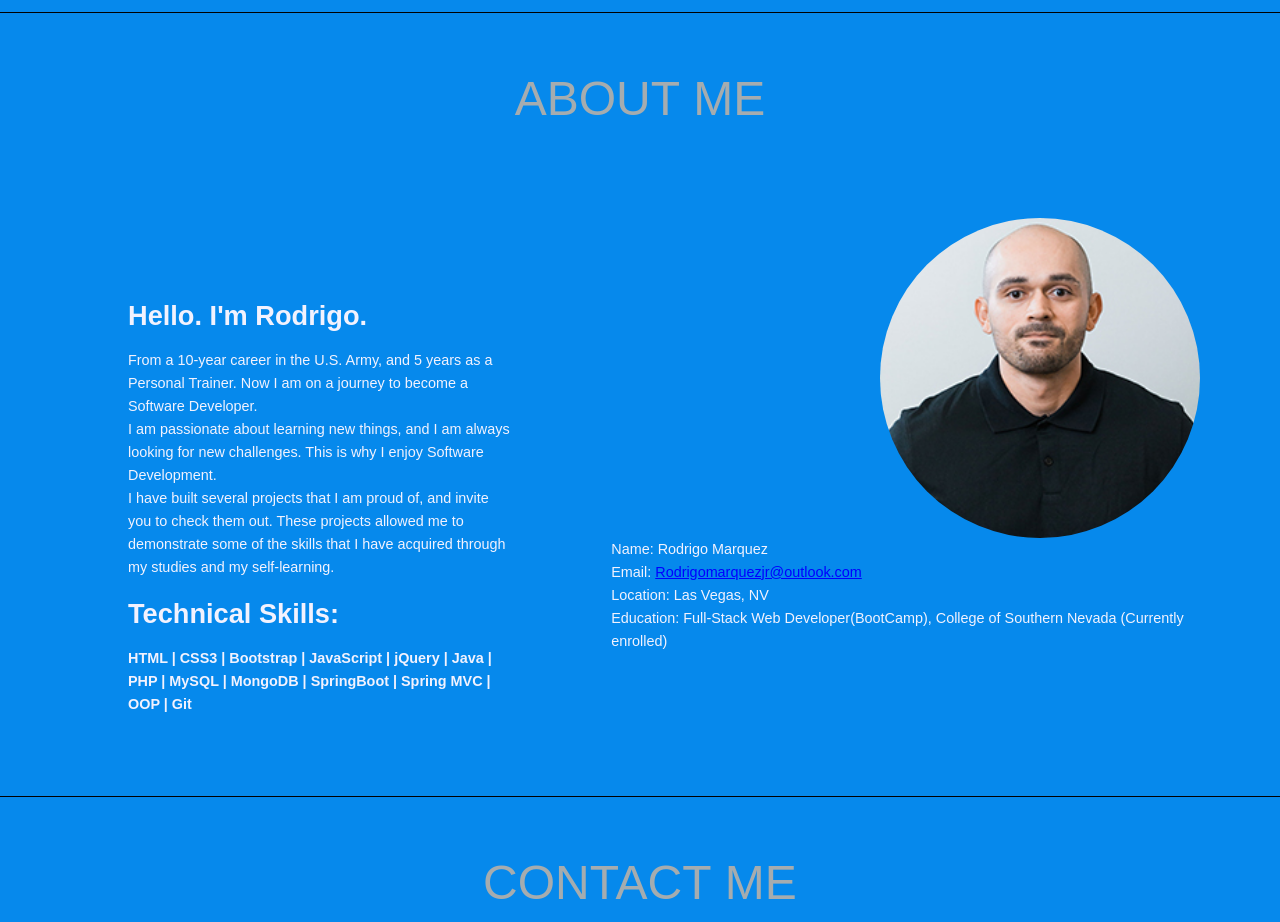
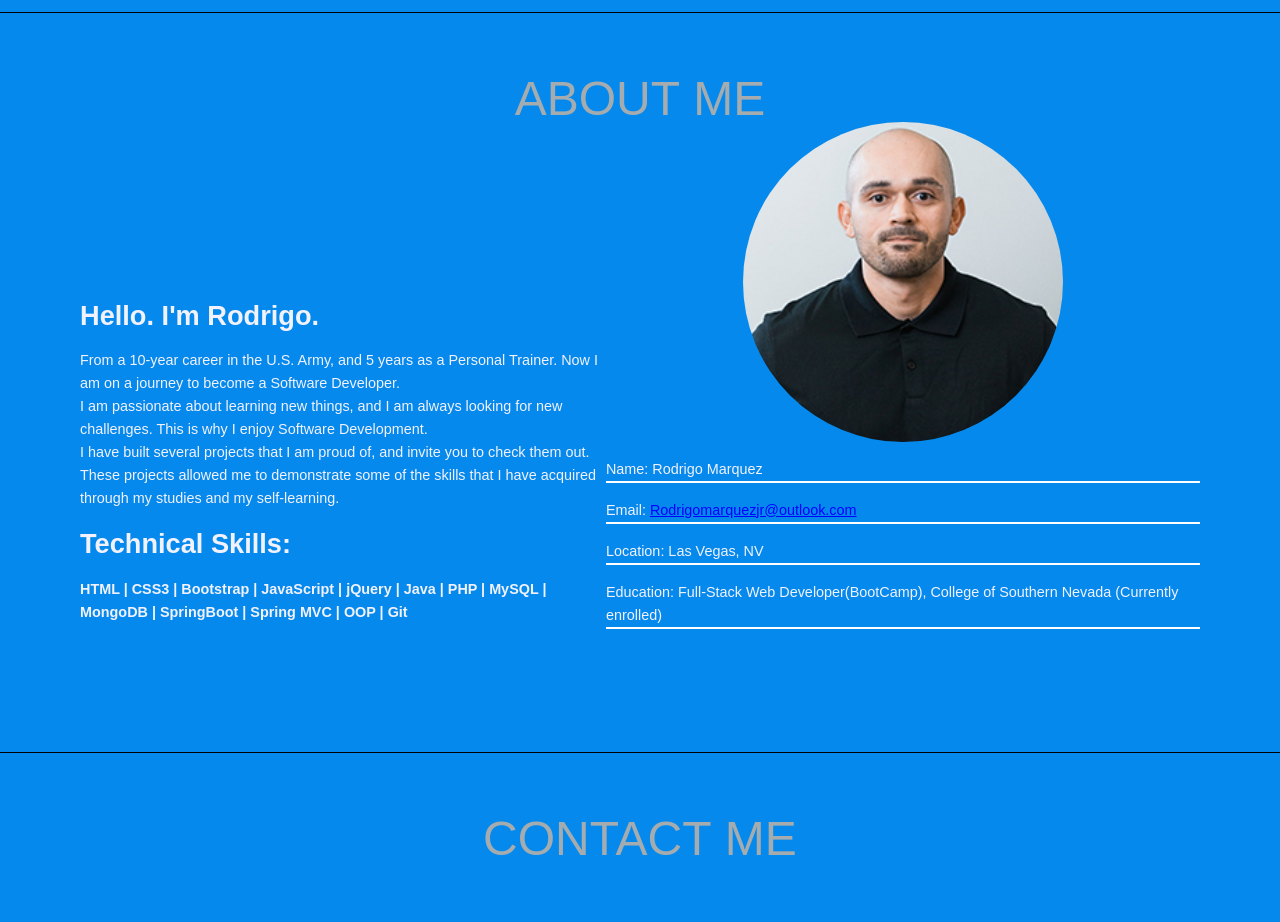
Before and after one commit to RodrigoM09/NewPortfolio, a website: page views/index.html in a window 1280 px wide. Shown: the part 2700-3622 px from the top of the page. Drawn offline with nearby package versions, Linux system fonts and the light colour scheme.

```diff
--- a/css/aboutMe.css
+++ b/css/aboutMe.css
@@ -7,7 +7,7 @@
     flex-direction: column;
     width: 50%;
     justify-content: center;
-    padding: 4rem 6rem 0 3rem;
+    padding: 4rem 0 3rem;
 }
 .aboutMeBodyLeft > p:last-child{
     font-weight: bold;
@@ -19,12 +19,22 @@
 .aboutMeBodyRight {
     display: flex;
     flex-direction: column;
+    gap: 1rem;
+    margin-top: -6rem;
 }
 .aboutMeBodyRight > img{
     width: 20rem;
     height: 20rem;
     border-radius: 50%;
-    align-self: end;
+    align-self: center;
+}
+.aboutMeInformation{
+    display: flex;
+    flex-direction: column;
+    gap: 1rem;
+}
+.aboutMeInformation > p{
+    border-bottom: 2px solid white;
 }
 @media screen and (max-device-width: 450px) {
     .aboutMeContainer{
```
Also changed, not shown: views/index.html (+1 -1 lines).
